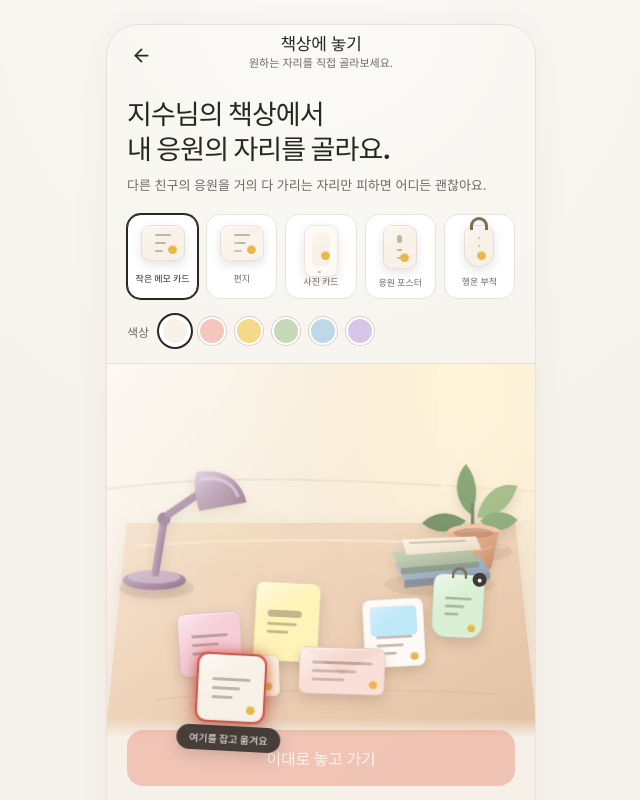
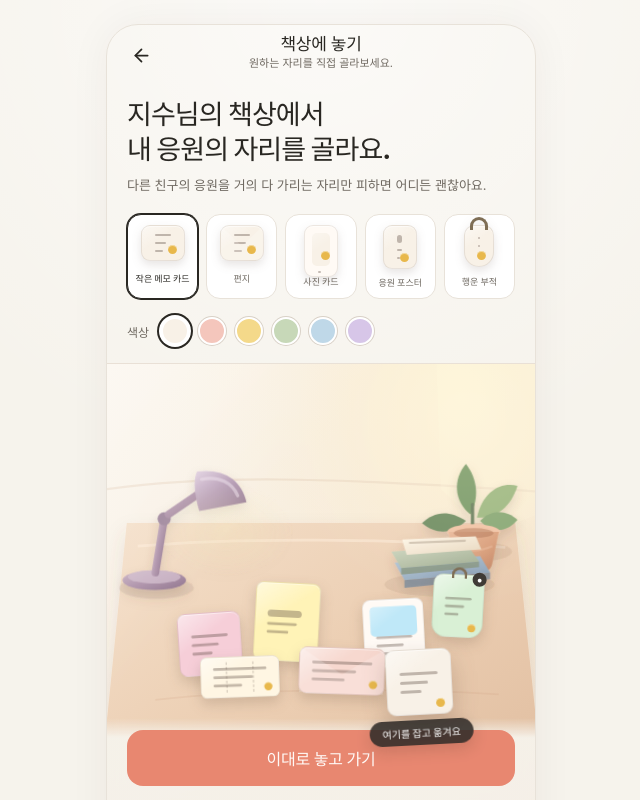
Before and after one commit to Likelion-Yonsei-14th/14-DEMODAY-FRONTEND-CHAK, a React (Vite) app: page /prototype/support/jisu/placement in a window 1280 px wide. Shown: the top 800 px of the page, without its empty margins (319-959 px from the left). Built offline with nearby package versions, Linux system fonts and the light colour scheme; a web font is replaced by a local one.

Commit message:
fix: start placement in an open desk area

```diff
--- a/src/features/supporter/PlacementPreviewPage.tsx
+++ b/src/features/supporter/PlacementPreviewPage.tsx
@@ -21,8 +21,8 @@ import {
   deskObjectLabels,
   deskObjectToneOptions,
   isPlacementValid,
+  resolveAvailablePlacement,
   resolveDeskObjectType,
-  resolveInitialPlacement,
   selectableDeskObjectTypes,
 } from './supporterFlow'
 import './supporterFlow.css'
@@ -69,8 +69,8 @@ export function PlacementPreviewPage() {
     ),
   ]
   const initialPlacement = useMemo(
-    () => resolveInitialPlacement(existingObjects.length),
-    [existingObjects.length],
+    () => resolveAvailablePlacement(existingObjects, objectType),
+    [existingObjects, objectType],
   )
   const [placement, setPlacement] = useState<DeskPlacement>(initialPlacement)
   const [lastValidPlacement, setLastValidPlacement] =
```
